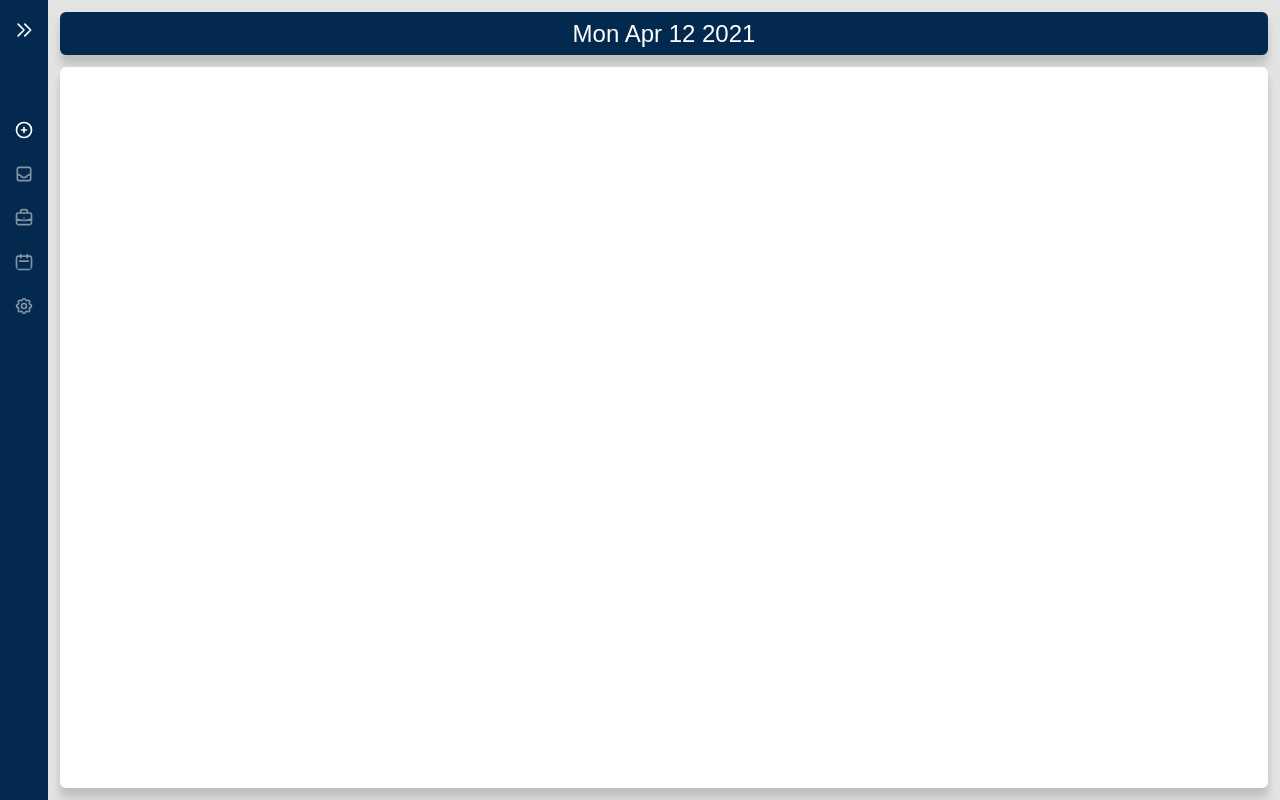
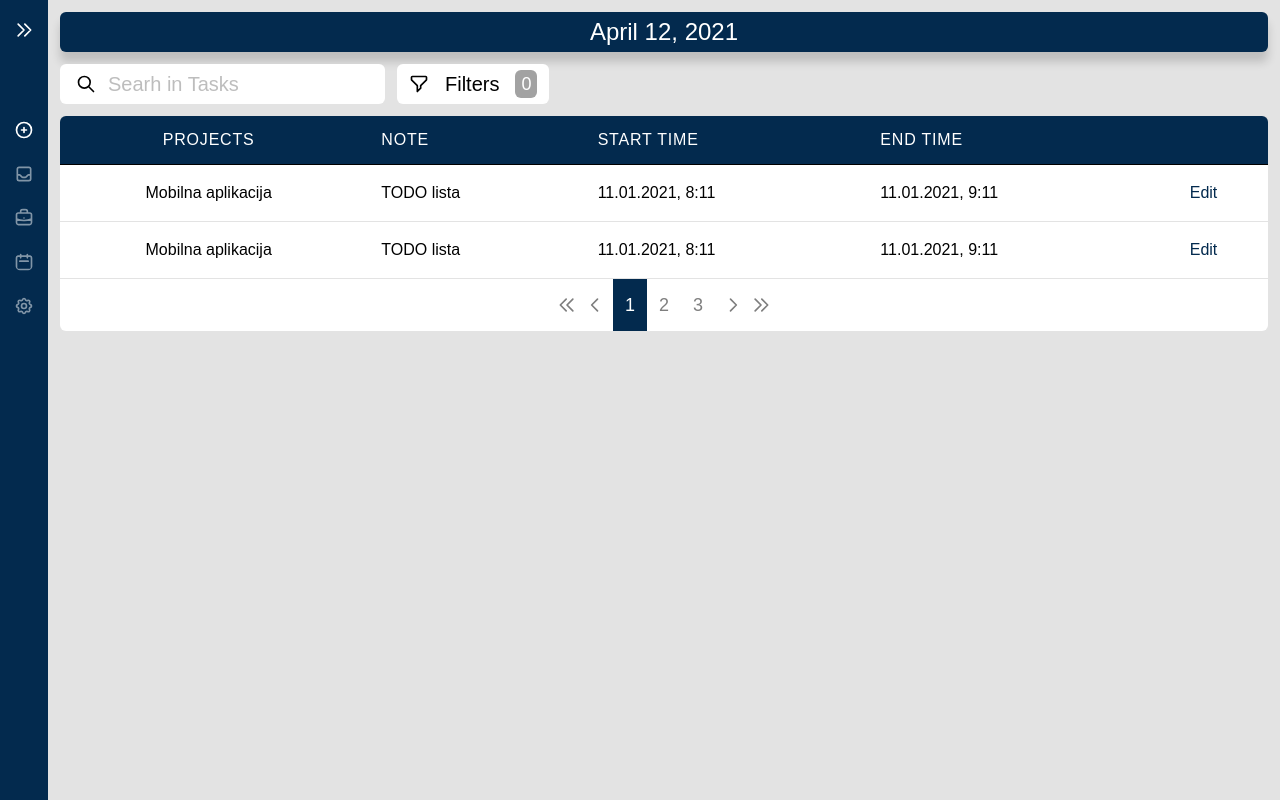
Before and after one commit to BrackoGregor/timetracker_praksa, a Vue app in the folder web/: page /add in a window 1280 px wide. Built offline with nearby package versions, Linux system fonts and the light colour scheme.

Commit message:
added add table

```diff
--- a/web/package.json
+++ b/web/package.json
@@ -13,6 +13,7 @@
     "@tailwindcss/forms": "^0.3.2",
     "axios": "^0.21.1",
     "core-js": "^3.6.5",
+    "moment": "^2.24.0",
     "vue": "^3.0.0",
     "vue-cal": "^4.2.0",
     "vue-router": "^4.0.0-0",
--- a/web/src/components/HeaderTable.vue
+++ b/web/src/components/HeaderTable.vue
@@ -8,10 +8,26 @@
     >
       {{ currentDate }}
     </h1>
+    <h1
+      v-else-if="currentRouteName == 'Clients'"
+      class="font-customFont font-medium text-white text-2xl"
+    >
+      Solve-x
+      <!--TODO: GET AS prop -->
+    </h1>
+    <h1
+      v-else-if="currentRouteName == 'Projects'"
+      class="font-customFont font-medium text-white text-2xl"
+    >
+      Project
+      <!--TODO: GET AS prop -->
+    </h1>
   </div>
 </template>
 
 <script>
+import moment from "moment";
+
 export default {
   data() {
     return {};
@@ -21,9 +37,7 @@ export default {
       return this.$route.name.trim();
     },
     currentDate() {
-      const current = new Date();
-      const date = current.toDateString();
-      return date;
+      return moment().format("LL");
     },
   },
 };
--- /dev/null
+++ b/web/src/components/TodayTable.vue
@@ -0,0 +1,125 @@
+<template>
+  <div class="flex flex-col w-full">
+    <div class="overflow-x-auto">
+      <div class="align-middle inline-block min-w-full">
+        <div
+          class="shadow overflow-hidden border-b border-gray-light rounded-t-md"
+        >
+          <table class="min-w-full divide-y divide-gray-200">
+            <thead class="bg-blue">
+              <tr class="font-customFont text-white">
+                <th
+                  scope="col"
+                  class="px-6 py-3 text-center text-base font-medium uppercase tracking-wider"
+                >
+                  Projects
+                </th>
+                <th
+                  scope="col"
+                  class="px-6 py-3 text-left text-base font-medium uppercase tracking-wider"
+                >
+                  Note
+                </th>
+                <th
+                  scope="col"
+                  class="px-6 py-3 text-left text-base font-medium uppercase tracking-wider"
+                >
+                  Start time
+                </th>
+                <th
+                  scope="col"
+                  class="px-6 py-3 text-left text-base font-medium uppercase tracking-wider"
+                >
+                  End time
+                </th>
+                <th scope="col" class="px-6 py-3 text-cen">
+                  <span class="sr-only">Edit</span>
+                </th>
+              </tr>
+            </thead>
+            <tbody class="bg-white divide-y divide-gray-light">
+              <tr>
+                <td class="px-6 py-4 whitespace-nowrap">
+                  <div class="flex items-center justify-center">
+                    <h1 class="font-customFont">Mobilna aplikacija</h1>
+                  </div>
+                </td>
+                <td class="px-6 py-4 whitespace-nowrap">
+                  <h1 class="font-customFont">TODO lista</h1>
+                </td>
+                <td class="px-6 py-4 whitespace-nowrap">
+                  <h1 class="font-customFont">11.01.2021, 8:11</h1>
+                </td>
+                <td class="px-6 py-4 whitespace-nowrap">
+                  <h1 class="font-customFont">11.01.2021, 9:11</h1>
+                </td>
+                <td
+                  class="px-6 py-4 whitespace-nowrap text-center font-customFont font-medium"
+                >
+                  <a href="#" class="text-blue hover:text-blue-light">Edit</a>
+                </td>
+              </tr>
+              <tr>
+                <td class="px-6 py-4 whitespace-nowrap">
+                  <div class="flex items-center justify-center">
+                    <h1 class="font-customFont">Mobilna aplikacija</h1>
+                  </div>
+                </td>
+                <td class="px-6 py-4 whitespace-nowrap">
+                  <h1 class="font-customFont">TODO lista</h1>
+                </td>
+                <td class="px-6 py-4 whitespace-nowrap">
+                  <h1 class="font-customFont">11.01.2021, 8:11</h1>
+                </td>
+                <td class="px-6 py-4 whitespace-nowrap">
+                  <h1 class="font-customFont">11.01.2021, 9:11</h1>
+                </td>
+                <td
+                  class="px-6 py-4 whitespace-nowrap font-customFont font-medium text-center"
+                >
+                  <a href="#" class="text-blue hover:text-blue-light">Edit</a>
+                </td>
+              </tr>
+
+              <!-- More items... -->
+            </tbody>
+          </table>
+        </div>
+      </div>
+    </div>
+    <div class="flex justify-center bg-white rounded-b-md">
+      <Pagination
+        :total-pages="totalPages"
+        :total="totalData"
+        :per-page="perPage"
+        :current-page="currentPage"
+        @pagechanged="onPageChange"
+      />
+    </div>
+  </div>
+</template>
+
+<script>
+import Pagination from "../components/Pagination";
+
+export default {
+  data() {
+    return {
+      currentPage: 1,
+      totalPages: 11,
+      perPage: 10,
+      totalData: 110,
+    };
+  },
+  methods: {
+    onPageChange(page) {
+      console.log(page);
+      this.currentPage = page;
+    },
+  },
+  components: { Pagination },
+};
+</script>
+
+<style>
+</style>
--- a/web/src/views/Add.vue
+++ b/web/src/views/Add.vue
@@ -2,25 +2,34 @@
   <div class="w-full flex bg-gray-light">
     <div class="flex flex-col w-full">
       <HeaderTable></HeaderTable>
-      <div
-        class="flex bg-white h-full items-center justify-center mx-3 mb-3 rounded-md shadow-headerTable"
-      >
-
+      <div class="flex flex-row">
+        <SearchField></SearchField>
+        <Filter></Filter>
+      </div>
+      <div class="flex h-full justify-center mx-3 mb-3 mt-3">
+        <TodayTable></TodayTable>
       </div>
     </div>
   </div>
 </template>
 
 <script>
+import TodayTable from "../components/TodayTable";
 import HeaderTable from "../components/HeaderTable";
+import SearchField from "../components/SearchField";
+import Filter from "../components/Filter";
+import ExtendedNavbar from "../components/ExtendedNavbar";
 
 export default {
   components: {
+    TodayTable,
     HeaderTable,
+    SearchField,
+    Filter,
+    ExtendedNavbar,
   },
 };
 </script>
 
 <style>
-
 </style>
```
Also changed, not shown: 1 other file (tests, documents, lock files or other folders).
